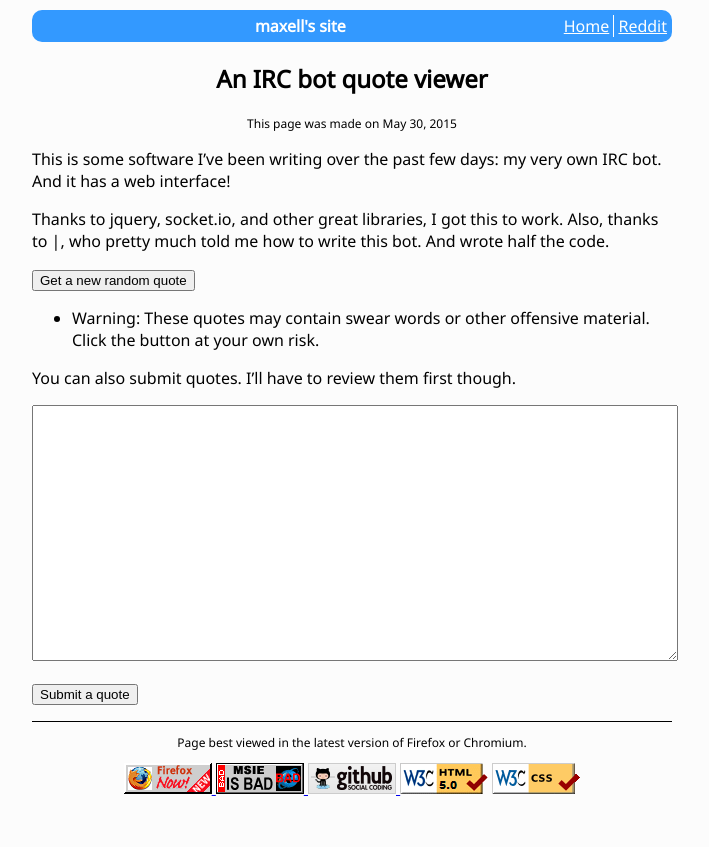
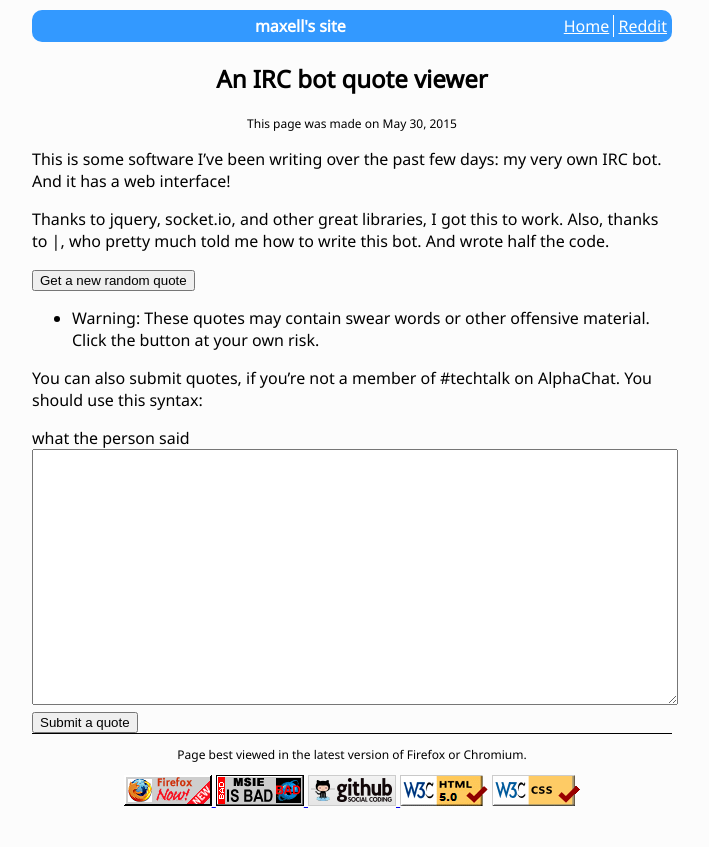
Before and after one commit to TheUltimateHacker/maxellnormalbias.github.io, a Jekyll site: the page built from _posts/2015-05-30-ircbot.markdown, in a window 1280 px wide. Shown: the top 847 px of the page, without its empty margins (288-997 px from the left). Built offline with Jekyll 4.4.1, drawn with Linux system fonts in a browser that asks for light colours; nearby versions of some CDN libraries.

Commit message:
Fixed ambiguity

```diff
--- a/_posts/2015-05-30-ircbot.markdown
+++ b/_posts/2015-05-30-ircbot.markdown
@@ -16,7 +16,9 @@ Thanks to jquery, socket.io, and other great libraries, I got this to work. Also
 
 <p id="number"/>
 
-You can also submit quotes. I'll have to review them first though.
+You can also submit quotes, if you're not a member of #techtalk on AlphaChat. You should use this syntax:
+
+<author> what the person said
 
 <textarea id="quotebox"></textarea>
 
```
